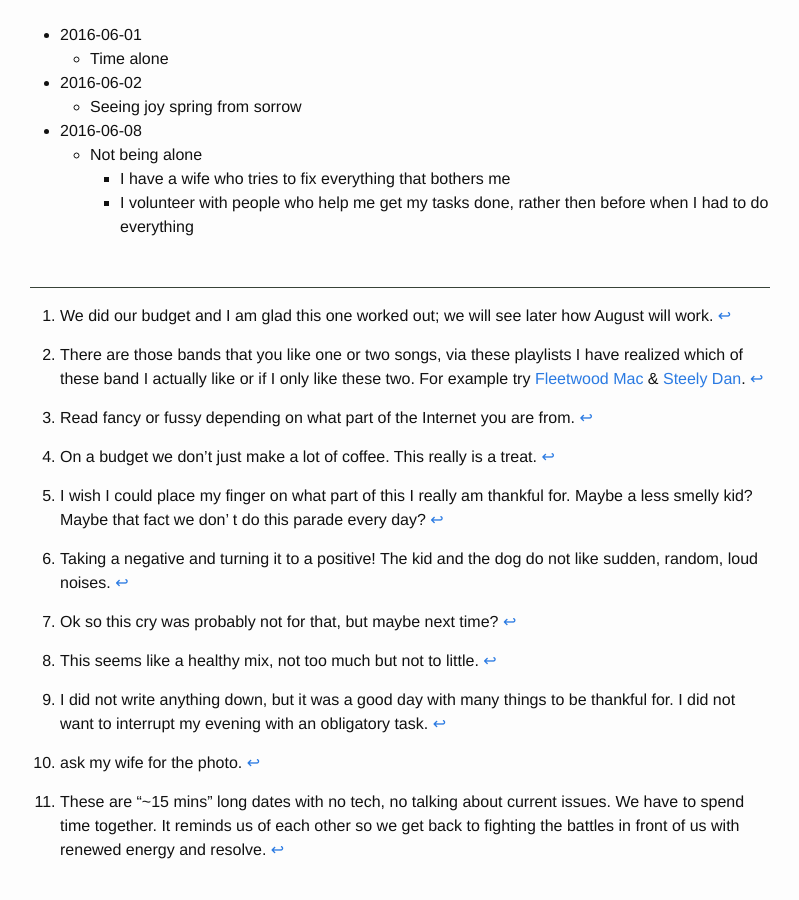
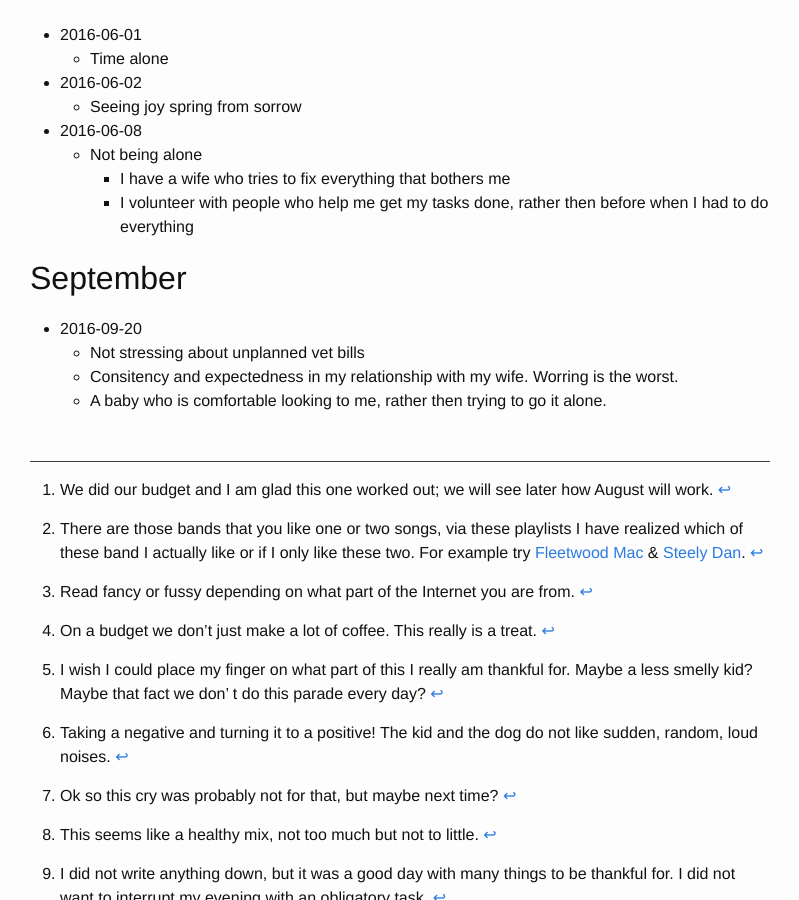
Before and after one commit to benjaminrose/benjaminrose.github.io, a Jekyll site: the page built from thanks.md, in a window 1280 px wide and 900 px high, scrolled down 5245 px. Shown: the whole window, without its empty margins (240-1039 px from the left). Built offline with Jekyll 4.4.1, drawn with Linux system fonts in a browser that asks for light colours.

Commit message:
Update thanks.md

```diff
--- a/thanks.md
+++ b/thanks.md
@@ -241,3 +241,10 @@ I started this project as a challenge from my pastor; I continued it past a week
     - Not being alone
         - I have a wife who tries to fix everything that bothers me
         - I volunteer with people who help me get my tasks done, rather then before when I had to do everything
+
+## September
+
+* 2016-09-20
+    - Not stressing about unplanned vet bills
+    - Consitency and expectedness in my relationship with my wife. Worring is the worst.
+    - A baby who is comfortable looking to me, rather then trying to go it alone.
```
